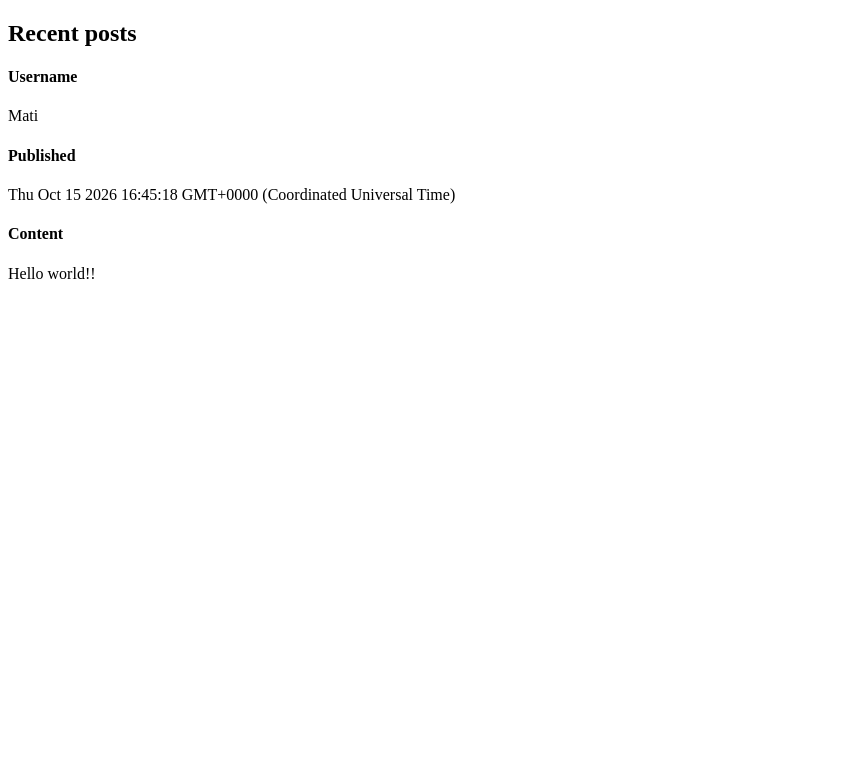
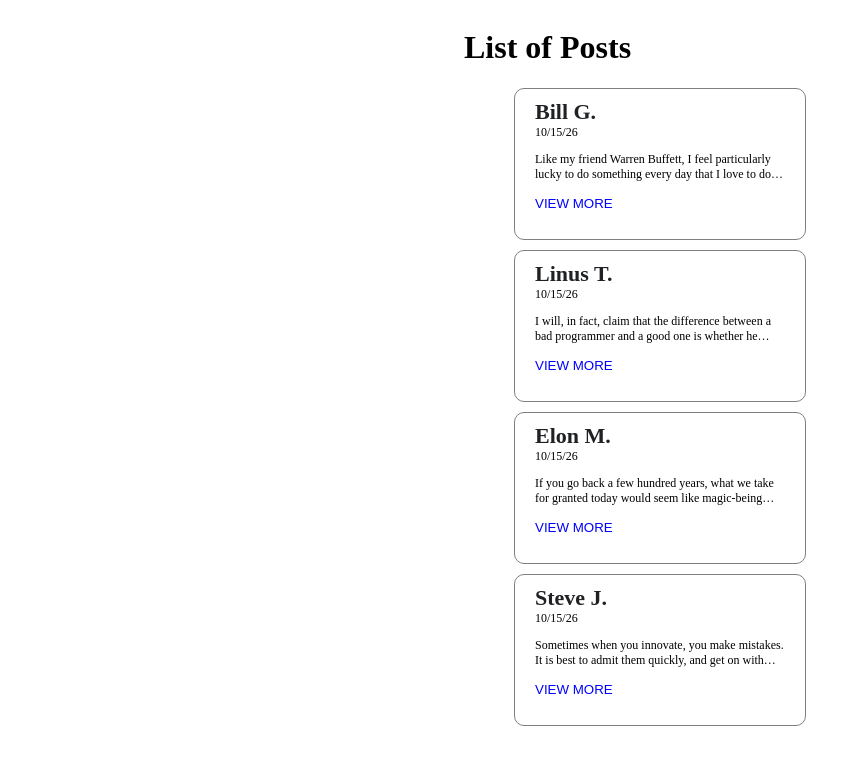
Before and after one commit to matihg18/angular-stage1-practice, an Angular app in the folder activity/: page / in a window 1280 px wide. Shown: the top 764 px of the page, without its empty margins (0-861 px from the left). Built offline with nearby package versions, Linux system fonts and the light colour scheme.

Commit message:
PostListComponent integration with dataset and sytling

```diff
--- a/activity/src/app/app.css
+++ b/activity/src/app/app.css
@@ -0,0 +1,5 @@
+.container{
+    display: flex;
+    justify-content: center;
+    align-items: center;
+}
--- a/activity/src/app/app.html
+++ b/activity/src/app/app.html
@@ -1 +1,3 @@
-<post-component [post]="post"></post-component>
+<div class="container">
+    <post-list-component [posts]="posts"></post-list-component>
+</div>
--- a/activity/src/app/app.ts
+++ b/activity/src/app/app.ts
@@ -1,6 +1,7 @@
 import { Component, signal } from '@angular/core';
 import { RouterOutlet } from '@angular/router';
 import {PostComponent,Post} from './posts/posts.component';
+import {data} from "./data";
 
 @Component({
   selector: 'app-root',
@@ -10,5 +11,5 @@ import {PostComponent,Post} from './posts/posts.component';
 })
 export class App {
   protected readonly title = signal('activity');
-  post = new Post("Mati", new Date, "Hello world!!");
+  posts = data;
 }
--- /dev/null
+++ b/activity/src/app/data.ts
@@ -0,0 +1,26 @@
+export const data = [
+  {
+    user: "Bill G.",
+    published: new Date(),
+    content:
+      "Like my friend Warren Buffett, I feel particularly lucky to do something every day that I love to do. He calls it ‘tap-dancing to work.’"
+  },
+  {
+    user: "Linus T.",
+    published: new Date(),
+    content:
+      "I will, in fact, claim that the difference between a bad programmer and a good one is whether he considers his code or his data structures more important. Bad programmers worry about the code. Good programmers worry about data structures and their relationships."
+  },
+  {
+    user: "Elon M.",
+    published: new Date(),
+    content:
+      "If you go back a few hundred years, what we take for granted today would seem like magic-being able to talk to people over long distances, to transmit images, flying, accessing vast amounts of data like an oracle. These are all things that would have been considered magic a few hundred years ago."
+  },
+  {
+    user: "Steve J.",
+    published: new Date(),
+    content:
+      "Sometimes when you innovate, you make mistakes. It is best to admit them quickly, and get on with improving your other innovations."
+  }
+];
--- a/activity/src/app/posts/posts.component.css
+++ b/activity/src/app/posts/posts.component.css
@@ -0,0 +1,46 @@
+.post-container{
+    width: 250px;
+    min-height: 150px;
+    height: auto;
+    border: 2px solid gray;
+    border-width: 1px;
+    border-radius: 10px;
+    padding-left: 20px;
+    padding-right: 20px;
+    margin: 10px;
+
+}
+
+.post-username{
+    font-size: 22px;
+    margin-top: 10px;
+    margin-bottom: 0px;
+    color: #1f2124;
+}
+
+.post-date{
+    font-size: 12px;
+    margin: 0px;
+}
+
+.post-content-hidden{
+    font-size: 12px;
+    display: -webkit-box;
+    -webkit-line-clamp: 2;
+    -webkit-box-orient: vertical;
+    overflow: hidden;
+}
+
+.post-content{
+    font-size: 12px;
+}
+
+.post-button{
+    background-color: transparent;
+    color: #00ff;
+    border: none;
+    font-weight: 500;
+    margin: 0px;
+    margin-bottom: 10px;
+    padding: 0;
+}
--- a/activity/src/app/posts/posts.component.html
+++ b/activity/src/app/posts/posts.component.html
@@ -1,9 +1,6 @@
-<h2>Recent posts</h2>
-
-<h4>Username</h4>
-<p>{{post.user}}</p>
-
-<h4>Published</h4>
-<p>{{post.published}}</p>
-<h4>Content</h4>
-<p>{{post.content}}</p>
+<div class="post-container">
+    <h2 class="post-username">{{post.user}}</h2>
+    <p class="post-date">{{post.published | date: 'shortDate'}}</p>
+    <p [ngClass]="hidden ? 'post-content-hidden' : 'post-content'">{{post.content}}</p>
+    <button class="post-button" (click)="hideContent()">{{hidden ? 'VIEW MORE' : 'VIEW LESS'}}</button>
+</div>
--- a/activity/src/app/posts/posts.component.ts
+++ b/activity/src/app/posts/posts.component.ts
@@ -20,6 +20,11 @@ export class Post{
 })
 export class PostComponent implements OnInit {
     @Input() post!: Post;
+    hidden = true;
+
+    hideContent(){
+        this.hidden=!this.hidden;
+    }
 
     constructor(){}
 
--- a/activity/src/app/posts/postslist.component.css
+++ b/activity/src/app/posts/postslist.component.css
@@ -0,0 +1,3 @@
+.post-list{
+    list-style-type: none;
+}
--- a/activity/src/app/posts/postslist.component.html
+++ b/activity/src/app/posts/postslist.component.html
@@ -0,0 +1,6 @@
+<h1>List of Posts</h1>
+<ul class="post-list">
+    <li *ngFor="let post of posts">
+        <post-component [post]="post"></post-component>
+    </li>
+</ul>
--- a/activity/src/app/posts/postslist.component.ts
+++ b/activity/src/app/posts/postslist.component.ts
@@ -1,4 +1,5 @@
 import {Component, Input, OnInit} from "@angular/core";
+import {Post} from "./posts.component"
 
 @Component({
     selector: 'post-list-component',
@@ -7,6 +8,8 @@ import {Component, Input, OnInit} from "@angular/core";
     styleUrls: ['./postslist.component.css']
 })
 export class PostListComponent implements OnInit {
+    @Input() posts!:Post[];
+
     constructor(){}
 
     ngOnInit(){}
```
